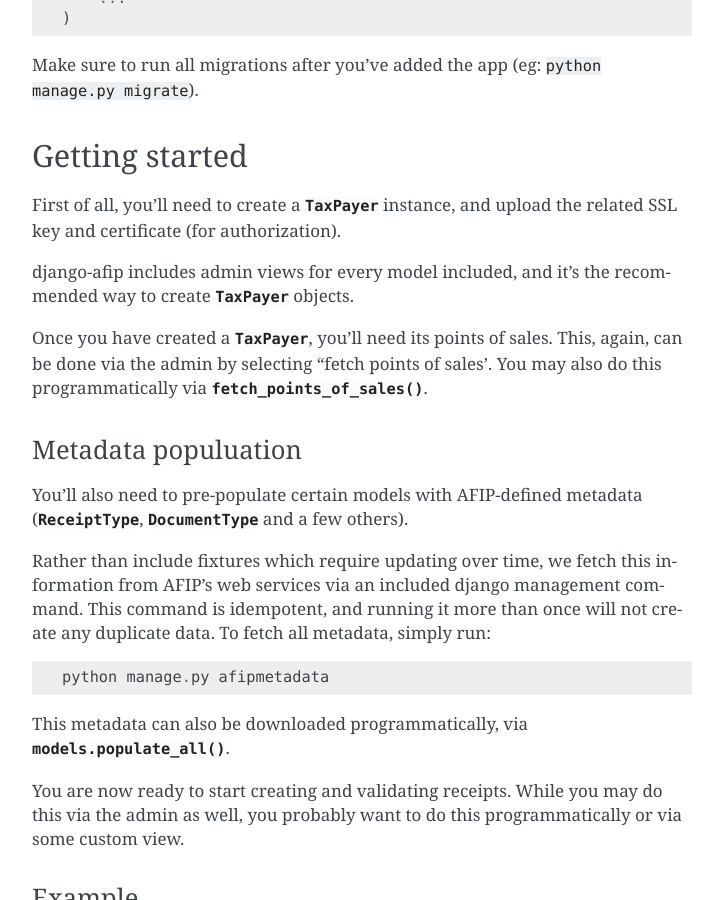
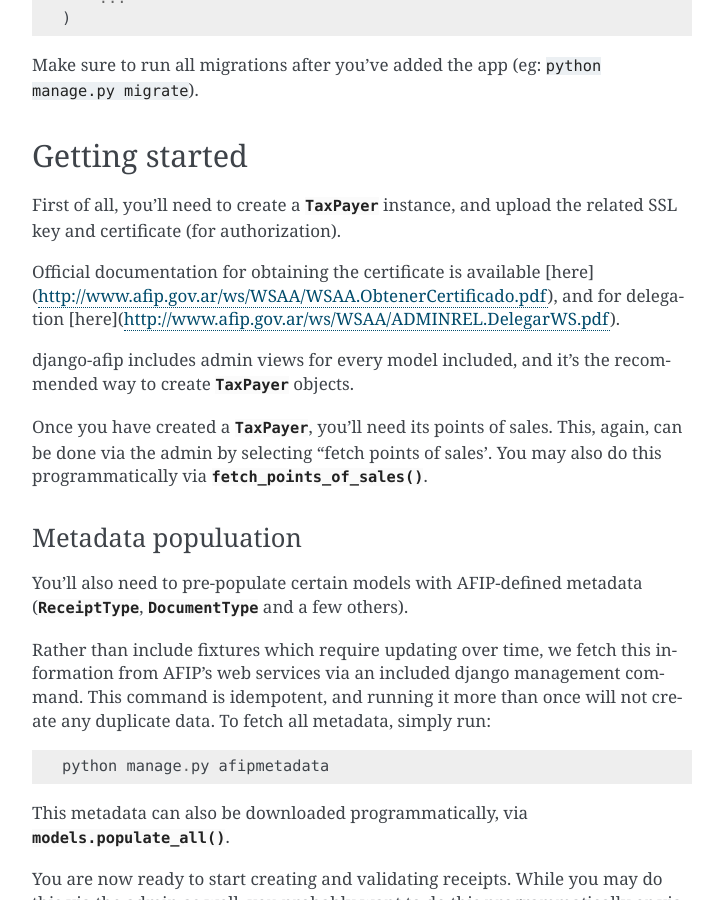
Before and after one commit to WhyNotHugo/django-afip, a Sphinx documentation site: the page built from docs/usage.rst, in a window 1280 px wide and 900 px high, scrolled down 452 px. Shown: the whole window, without its empty margins (388-1111 px from the left). Built offline with Sphinx 7.4.7, drawn with Linux system fonts in a browser that asks for light colours; the version number could not be read and is left out.

Commit message:
Add links to official docs to obtains certs

```diff
--- a/docs/usage.rst
+++ b/docs/usage.rst
@@ -28,6 +28,10 @@
 
 First of all, you'll need to create a :class:`~.TaxPayer`
 instance, and upload the related SSL key and certificate (for authorization).
+
+Official documentation for obtaining the certificate is available
+[here](http://www.afip.gov.ar/ws/WSAA/WSAA.ObtenerCertificado.pdf), and for
+delegation [here](http://www.afip.gov.ar/ws/WSAA/ADMINREL.DelegarWS.pdf).
 
 django-afip includes admin views for every model included, and it's the
 recommended way to create :class:`~.TaxPayer` objects.
```
